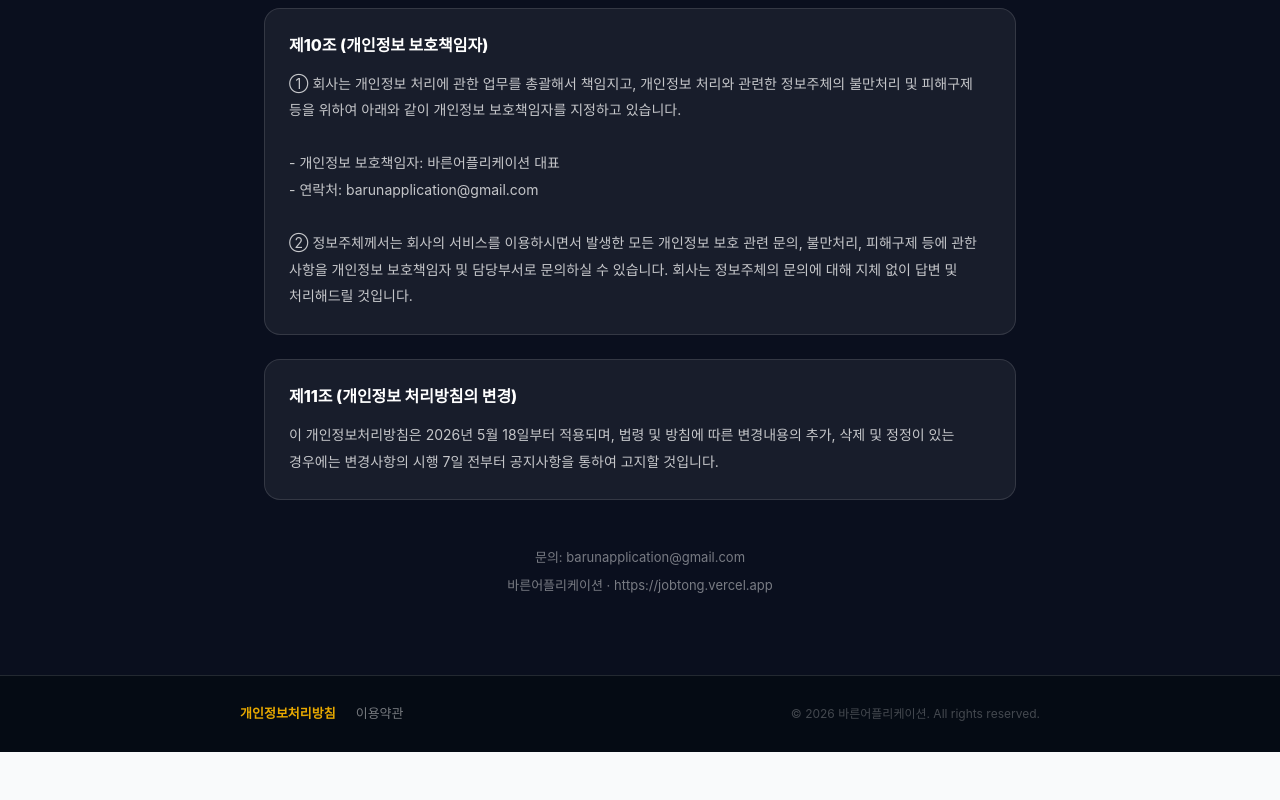
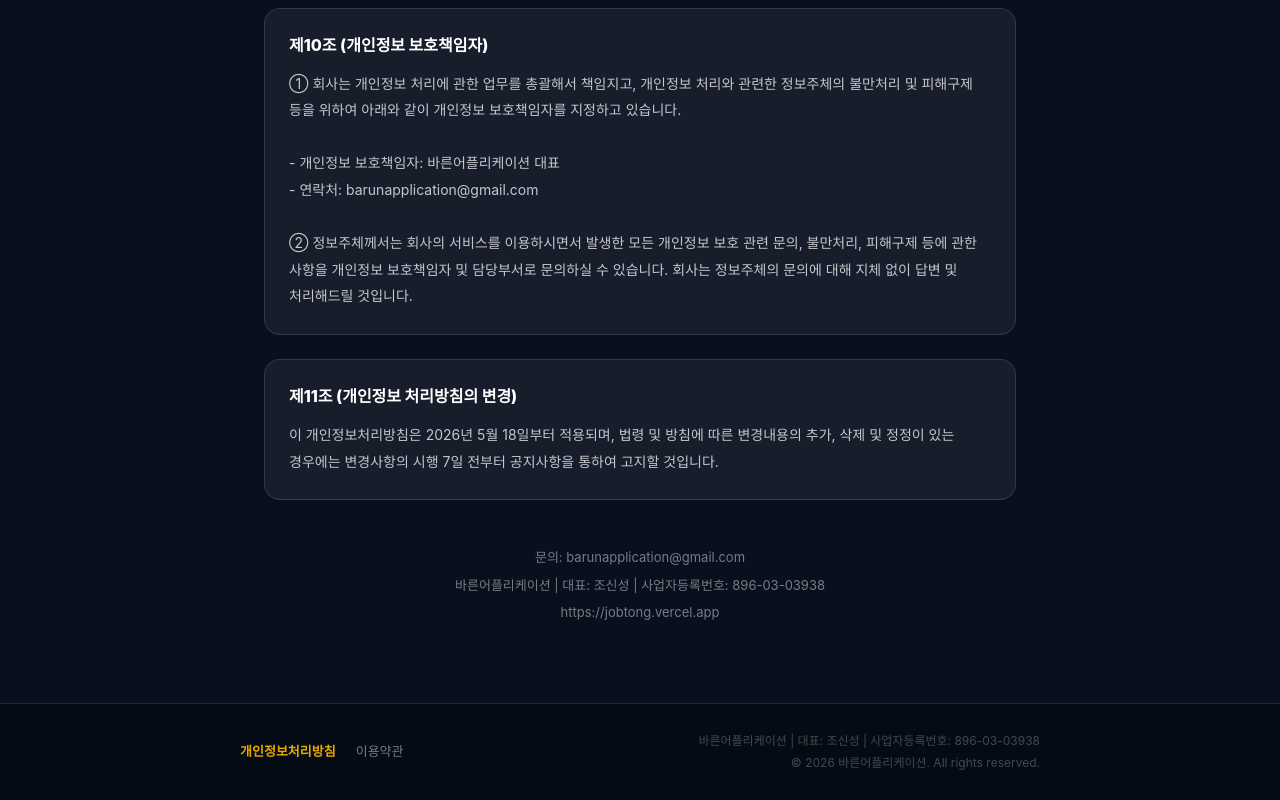
Before and after one commit to csscham-prog/jobtong, a Next.js app: page /privacy in a window 1280 px wide. Shown: the part 3189-3989 px from the top of the page. Before the commit the page ends 3941 px from the top, so only its background shows below. Built offline with nearby package versions, Linux system fonts and the light colour scheme; a web font is replaced by a local one.

Commit message:
Update page.tsx

```diff
--- a/app/privacy/page.tsx
+++ b/app/privacy/page.tsx
@@ -161,7 +161,8 @@ export default function PrivacyPage() {
         {/* 하단 */}
         <div style={{ marginTop: 48, textAlign: 'center', color: textMuted, fontSize: 13 }}>
           <p>문의: {'barunapplication@gmail.com'}</p>
-          <p style={{ marginTop: 8 }}>{'바른어플리케이션'} · {'https://jobtong.vercel.app'}</p>
+          <p style={{ marginTop: 8 }}>바른어플리케이션 | 대표: 조신성 | 사업자등록번호: 896-03-03938</p>
+          <p style={{ marginTop: 8 }}>{'https://jobtong.vercel.app'}</p>
         </div>
       </main>
 
@@ -172,7 +173,10 @@ export default function PrivacyPage() {
             <button onClick={() => window.location.href = '/privacy'} style={{ background: 'none', border: 'none', color: point, cursor: 'pointer', fontFamily: 'inherit', fontSize: 13, fontWeight: 700 }}>개인정보처리방침</button>
             <button onClick={() => window.location.href = '/terms'} style={{ background: 'none', border: 'none', color: textMuted, cursor: 'pointer', fontFamily: 'inherit', fontSize: 13 }}>이용약관</button>
           </div>
-          <p style={{ fontSize: 12, color: 'rgba(255,255,255,0.25)' }}>© 2026 {'바른어플리케이션'}. All rights reserved.</p>
+          <div style={{ textAlign: 'right' }}>
+            <p style={{ fontSize: 12, color: 'rgba(255,255,255,0.25)', margin: '0 0 4px' }}>바른어플리케이션 | 대표: 조신성 | 사업자등록번호: 896-03-03938</p>
+            <p style={{ fontSize: 12, color: 'rgba(255,255,255,0.25)', margin: 0 }}>© 2026 바른어플리케이션. All rights reserved.</p>
+          </div>
         </div>
       </footer>
     </div>
```
